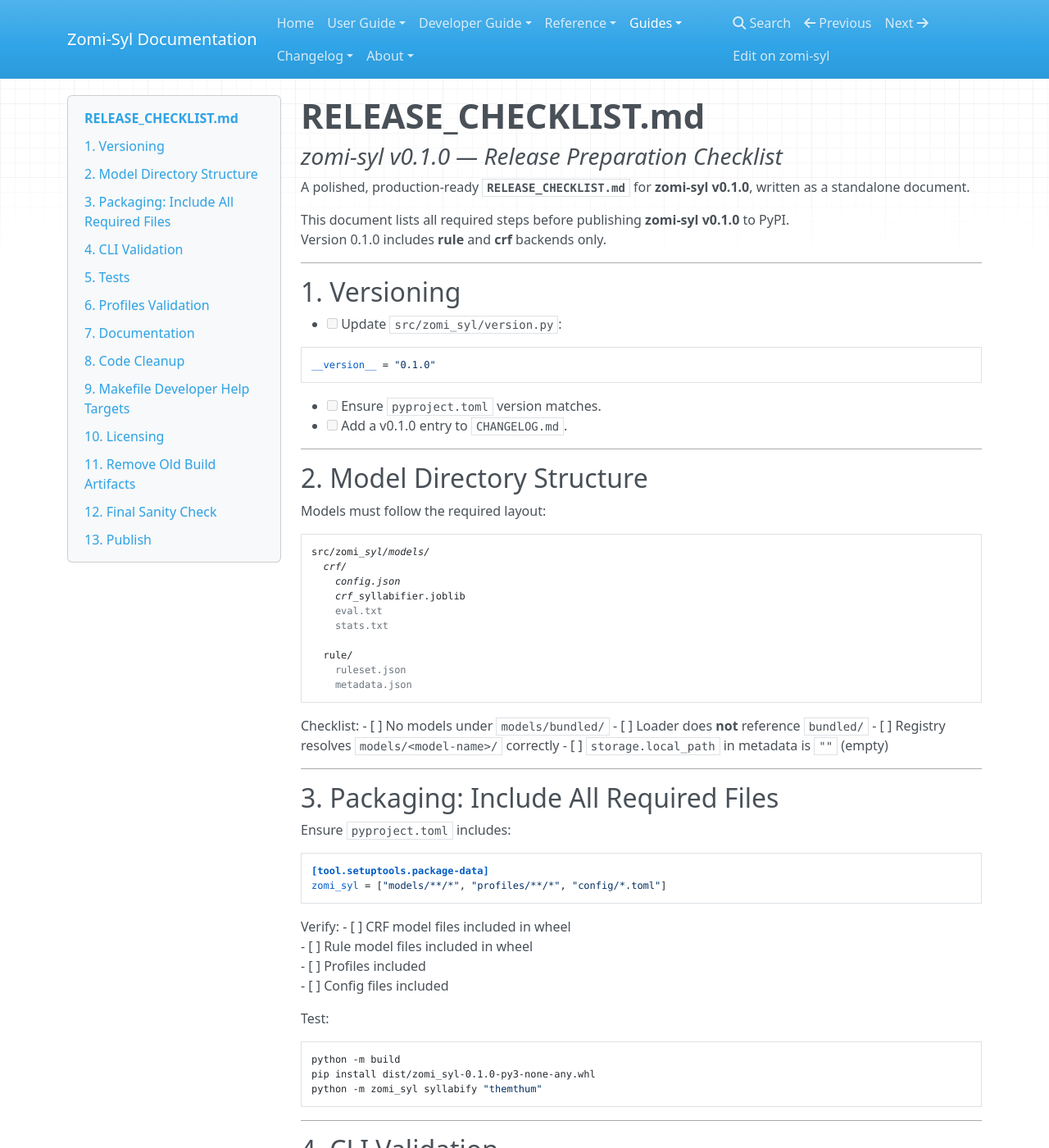
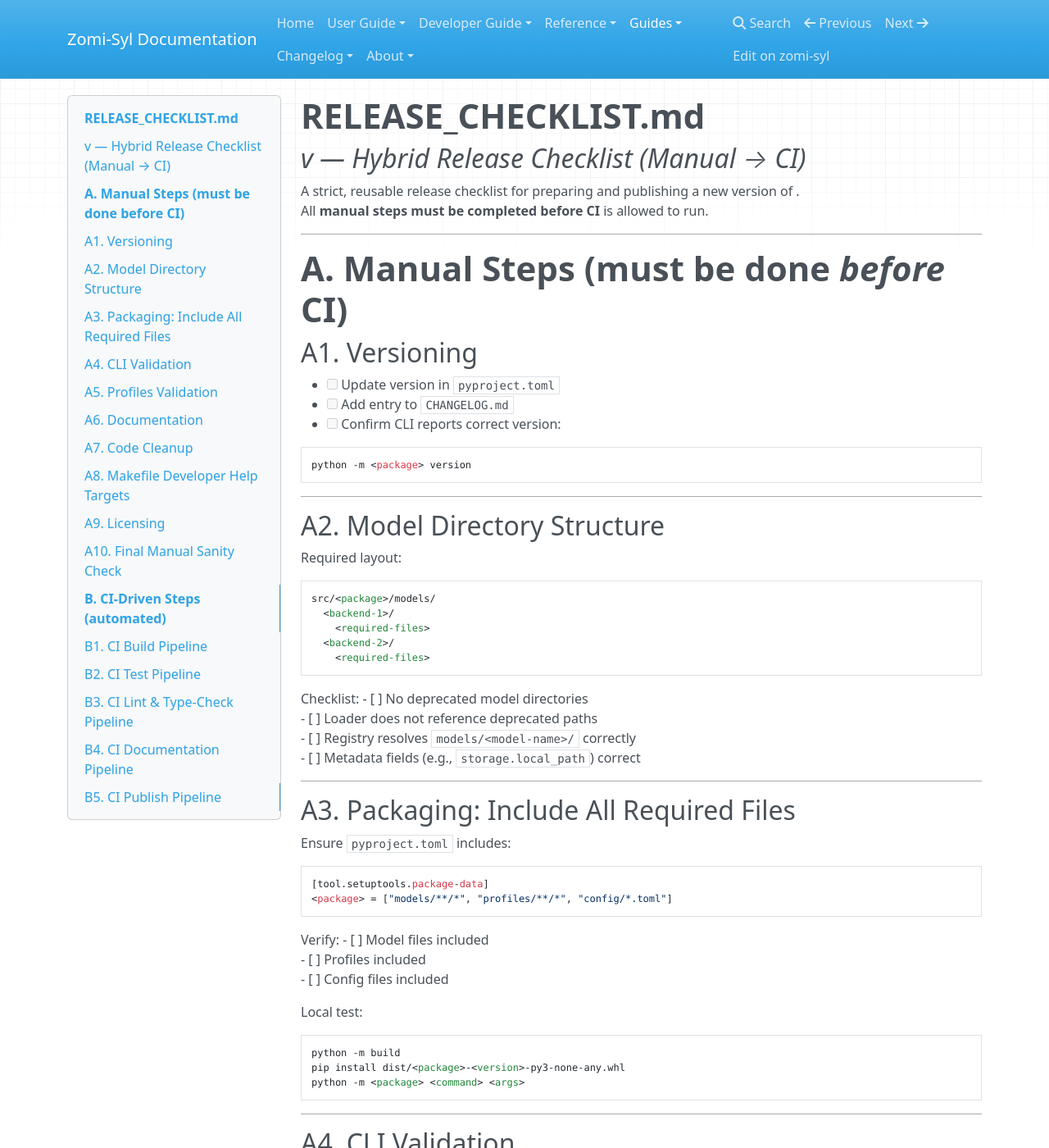
Before and after one commit to ZomiLearner/zomi-syl, an MkDocs documentation site: the page built from docs/guides/RELEASE_CHECKLIST.md, in a window 1280 px wide and 1400 px high. Shown: the whole window at 82% size. Built offline with MkDocs 1.6.1, drawn with Linux system fonts in a browser that asks for light colours; nearby versions of some CDN libraries; some of the changed text lies outside the part shown.

Commit message:
chore: Finalize v0.2.0 changelog and update release checklist template
- Add full v0.2.0 section to CHANGELOG with features, fixes, chores, and workflow history
- Replace old v0.1.0 checklist with reusable hybrid release template
- Add versioning, documentation, testing, and packaging steps to manual release workflow
- Clean up formatting and structure for consistency across release docs

````diff
--- a/docs/guides/RELEASE_CHECKLIST.md
+++ b/docs/guides/RELEASE_CHECKLIST.md
@@ -1,197 +1,192 @@
 # **RELEASE_CHECKLIST.md**
+## _<project> v<version> — Hybrid Release Checklist (Manual → CI)_
 
-### _zomi‑syl v0.1.0 — Release Preparation Checklist_
-
-A polished, production‑ready **`RELEASE_CHECKLIST.md`** for **zomi‑syl v0.1.0**, written as a standalone document.
-
-This document lists all required steps before publishing **zomi‑syl v0.1.0** to PyPI.
-Version 0.1.0 includes **rule** and **crf** backends only.
+A strict, reusable release checklist for preparing and publishing a new version of **<project>**.
+All **manual steps must be completed before CI** is allowed to run.
 
 ---
 
-## **1. Versioning**
-- [ ] Update `src/zomi_syl/version.py`:
+# **A. Manual Steps (must be done *before* CI)**
 
-  ```
-  __version__ = "0.1.0"
-  ```
+## **A1. Versioning**
+- [ ] Update version in `pyproject.toml`
+- [ ] Add entry to `CHANGELOG.md`
+- [ ] Confirm CLI reports correct version:
 
-- [ ] Ensure `pyproject.toml` version matches.
-- [ ] Add a v0.1.0 entry to `CHANGELOG.md`.
-
----
-
-## **2. Model Directory Structure**
-Models must follow the required layout:
-
-```
-src/zomi_syl/models/
-  crf/
-    config.json
-    crf_syllabifier.joblib
-    eval.txt
-    stats.txt
-
-  rule/
-    ruleset.json
-    metadata.json
-```
-
-Checklist:
-- [ ] No models under `models/bundled/`
-- [ ] Loader does **not** reference `bundled/`
-- [ ] Registry resolves `models/<model-name>/` correctly
-- [ ] `storage.local_path` in metadata is `""` (empty)
-
----
-
-## **3. Packaging: Include All Required Files**
-Ensure `pyproject.toml` includes:
-
-```
-[tool.setuptools.package-data]
-zomi_syl = ["models/**/*", "profiles/**/*", "config/*.toml"]
-```
-
-Verify:
-- [ ] CRF model files included in wheel
-- [ ] Rule model files included in wheel
-- [ ] Profiles included
-- [ ] Config files included
-
-Test:
-
-```
-python -m build
-pip install dist/zomi_syl-0.1.0-py3-none-any.whl
-python -m zomi_syl syllabify "themthum"
+```bash
+python -m <package> version
 ```
 
 ---
 
-## **4. CLI Validation**
-Test all CLI entry points:
+## **A2. Model Directory Structure**
+Required layout:
 
-- [ ] `python -m zomi_syl syllabify "themthum"`
-- [ ] `python -m zomi_syl syllabify --backend rule "kiginna"`
-- [ ] `python -m zomi_syl syllabify --backend crf "kiginna"`
+```text
+src/<package>/models/
+  <backend-1>/
+    <required-files>
+  <backend-2>/
+    <required-files>
+```
+
+Checklist:
+- [ ] No deprecated model directories
+- [ ] Loader does not reference deprecated paths
+- [ ] Registry resolves `models/<model-name>/` correctly
+- [ ] Metadata fields (e.g., `storage.local_path`) correct
+
+---
+
+## **A3. Packaging: Include All Required Files**
+Ensure `pyproject.toml` includes:
+
+```toml
+[tool.setuptools.package-data]
+<package> = ["models/**/*", "profiles/**/*", "config/*.toml"]
+```
+
+Verify:
+- [ ] Model files included
+- [ ] Profiles included
+- [ ] Config files included
+
+Local test:
+
+```bash
+python -m build
+pip install dist/<package>-<version>-py3-none-any.whl
+python -m <package> <command> <args>
+```
+
+---
+
+## **A4. CLI Validation**
+Run:
+
+```bash
+python -m <package> version
+python -m <package> <command> <args>
+python -m <package> <command> --backend <backend-1> <args>
+python -m <package> <command> --backend <backend-2> <args>
+```
 
 Confirm:
 - [ ] No stack traces
 - [ ] No missing model errors
-- [ ] No fallback to bundled paths
-- [ ] No transformer backend errors
+- [ ] No fallback to deprecated paths
+- [ ] All backends load correctly
 
 ---
 
-## **5. Tests**
+## **A5. Profiles Validation**
 Run:
 
-```
-pytest -q
-```
-
-Verify:
-- [ ] `test_crf_consistency.py` passes
-- [ ] `test_crf_regression.py` passes
-- [ ] No unexpected failures
-
----
-
-## **6. Profiles Validation**
-Run:
-
-```
-python -m zomi_syl validate-profile tedim
-python -m zomi_syl validate-profile zolai_standard
-python -m zomi_syl validate-profile myanmar_zomi
+```bash
+python -m <package> profiles validate <profile-name>
 ```
 
 Confirm:
-- [ ] All profiles load
+- [ ] Profiles load
 - [ ] No missing keys
 - [ ] Validators pass
 
 ---
 
-## **7. Documentation**
-- [ ] README.md includes:
-  - installation instructions
-  - quickstart
-  - backend usage (rule + crf)
-  - example commands
-  - supported profiles
-  - link to HF models
+## **A6. Documentation**
+- [ ] README includes installation, quickstart, backend usage, examples, supported profiles
+- [ ] External resource links valid
 
-- [ ] Validate PyPI rendering:
+Optional:
 
-  ```
-  twine check dist/*
-  ```
+```bash
+twine check dist/*
+```
 
 ---
 
-## **8. Code Cleanup**
-Remove development artifacts:
-
-- [ ] `src/zomi_syl/models/loader_before_using_crf.py`
-- [ ] `src/zomi_syl/temp.py`
-- [ ] Unused scripts in `scripts/`
-- [ ] Debug prints in loader/engine
+## **A7. Code Cleanup**
+- [ ] Remove development artifacts
+- [ ] Remove unused files
+- [ ] Ensure no temporary or experimental code remains
 
 ---
 
-## **9. Makefile Developer Help Targets**
-Ensure the following exist and work:
+## **A8. Makefile Developer Help Targets**
+Check:
 
-- [ ] help-devs
-- [ ] help-backends
-- [ ] help-models
-- [ ] help-cli
+```bash
+make help-devs
+make help-cli
+# Todo:
+# make help-backends
+# make help-models
+```
 
 ---
 
-## **10. Licensing**
+## **A9. Licensing**
 - [ ] LICENSE file present
-- [ ] Model licenses compatible
-- [ ] HF repos referenced in README
+- [ ] Model/data licenses compatible
+- [ ] External repos referenced properly
 
 ---
 
-## **11. Remove Old Build Artifacts**
-Before final build:
-
-```
-rm -rf dist/ build/ src/zomi_syl.egg-info/
-```
-
-Checklist:
-- [ ] egg-info removed
-- [ ] old wheels removed
-
----
-
-## **12. Final Sanity Check**
+## **A10. Final Manual Sanity Check**
 Install from wheel:
 
-```
-pip uninstall -y zomi_syl
-pip install dist/zomi_syl-0.1.0-py3-none-any.whl
-python -m zomi_syl syllabify "themthum"
+```bash
+pip uninstall -y <package>
+pip install dist/<package>-<version>-py3-none-any.whl
+python -m <package> <command> <args>
 ```
 
 Verify:
 - [ ] CLI works
-- [ ] CRF backend loads
-- [ ] Rule backend loads
+- [ ] All backends load
 - [ ] No missing files
 - [ ] No warnings
 
 ---
 
-## **13. Publish**
-When everything passes:
+# **B. CI‑Driven Steps (automated)**
 
-```
-twine upload dist/*
-```
+## **B1. CI Build Pipeline**
+- [ ] CI builds wheel + sdist in a clean environment
+- [ ] No leftover artifacts (`dist/`, `build/`, `.egg-info/`)
+- [ ] Package‑data rules include all required assets
+- [ ] Version in `pyproject.toml` matches the release tag
+
+---
+
+## **B2. CI Test Pipeline**
+- [ ] All tests pass
+- [ ] Regression tests pass
+- [ ] No unexpected failures
+- [ ] No warnings or deprecations flagged
+
+---
+
+## **B3. CI Lint & Type‑Check Pipeline**
+- [ ] Linting passes
+- [ ] Formatting passes
+- [ ] Type checks pass
+
+---
+
+## **B4. CI Documentation Pipeline**
+- [ ] README renders correctly
+- [ ] Documentation builds (if applicable)
+- [ ] No broken links or missing assets
+
+---
+
+## **B5. CI Publish Pipeline**
+Triggered only on tagged releases.
+
+- [ ] PyPI credentials stored in CI secrets
+- [ ] CI uploads artifacts to PyPI
+- [ ] Upload succeeds
+- [ ] PyPI page updates with new version
+
+---
--- a/pyproject.toml
+++ b/pyproject.toml
@@ -4,7 +4,7 @@
 
 [project]
 name = "zomi-syl"
-version = "0.1.910"
+version = "0.2.0"
 description = "A modular, dialect-aware Zomi syllabification library with rule-based and CRF backends."
 readme = { file = "README.md", content-type = "text/markdown" }
 requires-python = ">=3.9"
@@ -96,9 +96,6 @@
 include-package-data = true
 license-files = ["LICENSE"]
 
-[tool.setuptools.metadata]
-description-content-type = "text/markdown"
-
 [tool.setuptools.package-data]
 "zomi_syl" = [
     "py.typed",
````
Also changed, not shown: CHANGELOG.md (+46 -1 lines).
